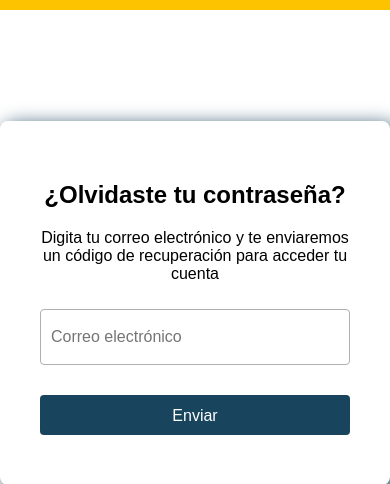
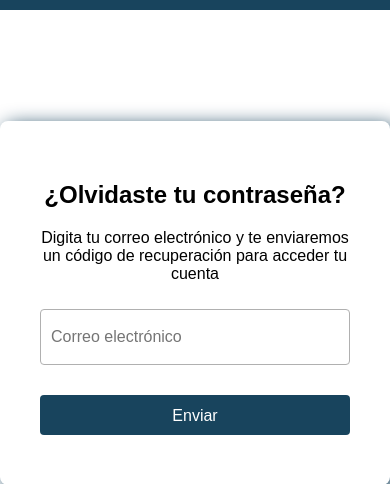
Before and after one commit to felipe397/senalink5, a PHP site: page /html/Forgot.html in a window 390 px wide. Shown: the part 110-594 px from the top of the page. Run offline with PHP 8.4, Linux system fonts and the light colour scheme.

Commit message:
cosas footer

```diff
--- a/senalink/css/Inputs.css
+++ b/senalink/css/Inputs.css
@@ -113,8 +113,8 @@
 
 /* Para evitar que el logo de la izquierda empuje al del centro, todos los contenedores tienen el mismo tamaño (flex: 1) */
 
-.linea-naranja {
-    background-color: var(--secundary-2-900);
+.linea-azul {
+    background-color: var(--Secundary-950);
     height: 1rem;
     width: 100%;
     position: fixed;
@@ -245,7 +245,7 @@
     margin-bottom: 2rem;
     height: 4.8rem;
   }
-  .linea-naranja{
+  .linea-azul{
     top: 11rem;
   }
   .logo{
--- a/senalink/css/crud.css
+++ b/senalink/css/crud.css
@@ -48,7 +48,7 @@ p{
     top: 0;
 }
 
-.linea-naranja {
+.linea-azul {
     background-color: var(--secundary-2-900);
     height: 1rem;
     width: 100%;
--- a/senalink/html/Fogot_code.html
+++ b/senalink/html/Fogot_code.html
@@ -20,7 +20,7 @@
     <!-- Espacio vacío o podrías poner un botón u otro logo aquí -->
   </div>
 </header>
- <div class="linea-naranja"></div>
+ <div class="linea-azul"></div>
 <div class="container__main">
   <main class="container">
           <h2>¿Olvidaste tu contraseña?</h2>
--- a/senalink/html/Forgot.html
+++ b/senalink/html/Forgot.html
@@ -20,7 +20,7 @@
     <!-- Espacio vacío o podrías poner un botón u otro logo aquí -->
   </div>
 </header>
-<div class="linea-naranja"></div>
+<div class="linea-azul"></div>
   <main class="container">
 
           <h2>¿Olvidaste tu contraseña?</h2>
@@ -28,7 +28,7 @@
           <input placeholder="Correo electrónico" type="email"/>
           <a href="Fogot_code.html"><button>Enviar</button></a>
   </main>
-  <footer class="footer__forgot">
+  <footer>
     @ Todos los derechos reservados. SenaLink
   </footer>
 </body>
--- a/senalink/html/Super_Admin/create_funcionario.html
+++ b/senalink/html/Super_Admin/create_funcionario.html
@@ -14,7 +14,7 @@
         <img class="icons" src="../../icon/account_circle_24dp_FFFFFF_FILL0_wght400_GRAD0_opsz24.svg" alt="Account Icon">
 
     </header>
-     <div class="linea-naranja"></div>
+     <div class="linea-azul"></div>
     <div class="container__crud">
         <main class="container">
             <img alt="SenaLink Logo" src="../../img/logo-proyecto1.png" class="logo__senalink"/>
```
